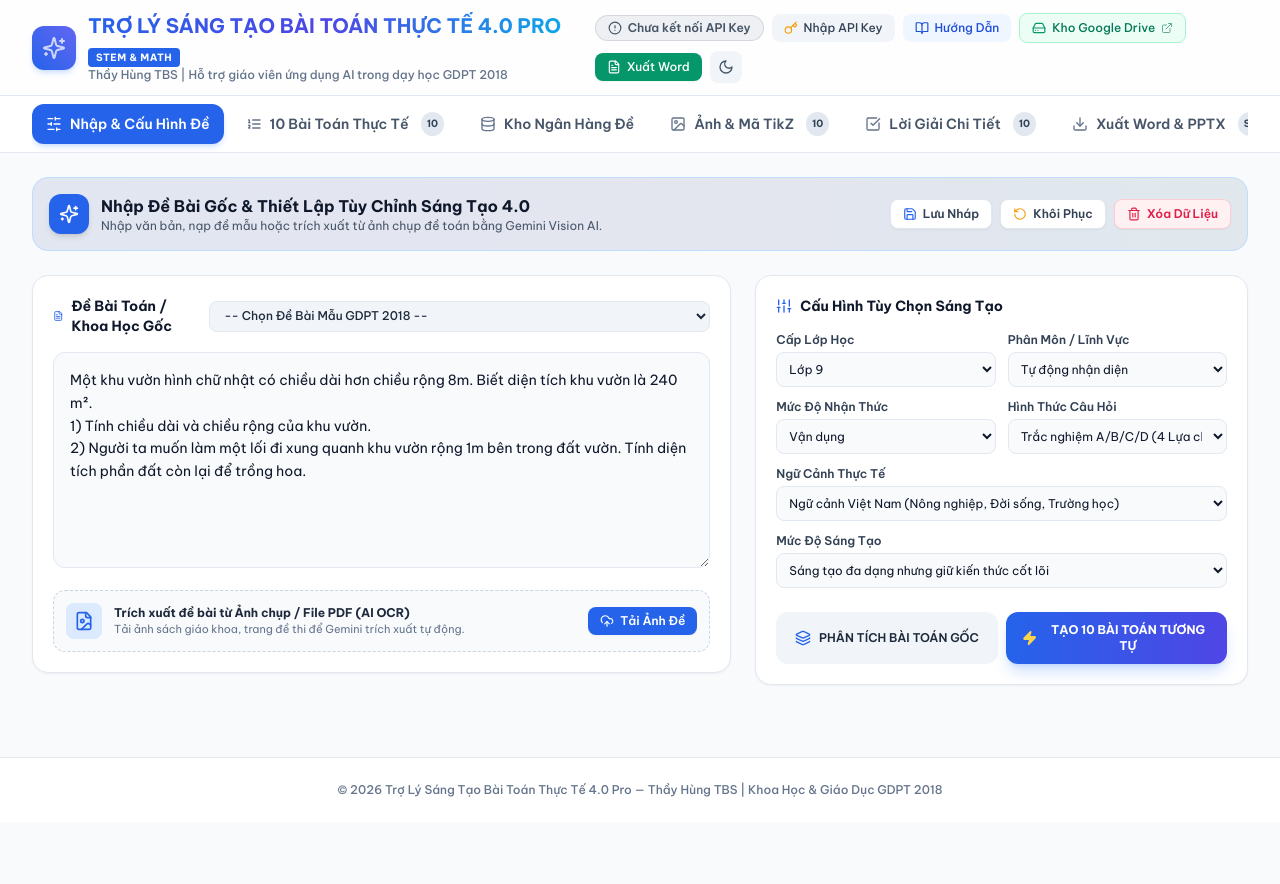
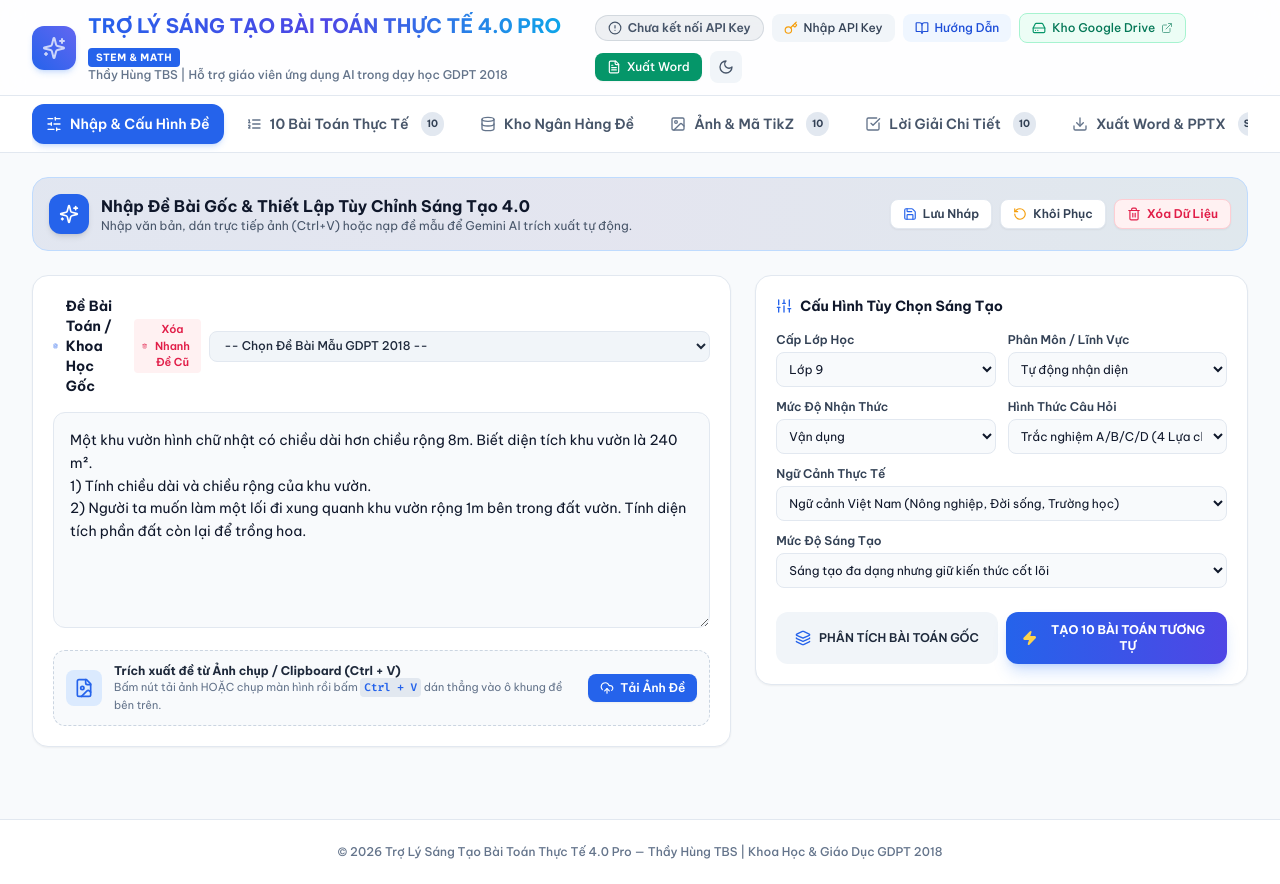
Before and after one commit to tailieutoantbs-art/TTThungtbs, a React (Vite) app: page / in a window 1280 px wide. Before the commit the page ends 822 px from the top, so only its background shows below. Built offline with nearby package versions, Linux system fonts and the light colour scheme.

Commit message:
Cập nhật ứng dụng Trợ Lý Sáng Tạo Bài Toán Thực Tế 4.0 Pro

```diff
--- a/src/components/InputTab.jsx
+++ b/src/components/InputTab.jsx
@@ -92,6 +92,57 @@ export const InputTab = ({
     }
   };
 
+  // Clipboard Image Paste Handler (Ctrl + V direct OCR)
+  const handlePasteImage = async (e) => {
+    const items = e.clipboardData?.items;
+    if (!items) return;
+
+    for (let i = 0; i < items.length; i++) {
+      const item = items[i];
+      if (item.type && item.type.indexOf('image') !== -1) {
+        e.preventDefault();
+        const blob = item.getAsFile();
+        if (!blob) continue;
+
+        if (!apiKey) {
+          alert('Chưa cài đặt Gemini API Key. Vui lòng cài đặt API Key để trích xuất đề từ ảnh dán.');
+          return;
+        }
+
+        setIsOcrLoading(true);
+        try {
+          const reader = new FileReader();
+          reader.onload = async (event) => {
+            const base64 = event.target.result;
+            const res = await fetch('/api/gemini/ocr-image', {
+              method: 'POST',
+              headers: { 'Content-Type': 'application/json' },
+              body: JSON.stringify({
+                imageBase64: base64,
+                mimeType: blob.type || 'image/png',
+                apiKey: apiKey,
+              }),
+            });
+
+            const data = await res.json();
+            if (data.success && data.extractedText) {
+              onChangeSourceText(data.extractedText);
+              alert('Đã trích xuất thành công đề bài từ ảnh chụp dán trực tiếp (Ctrl + V)!');
+            } else {
+              alert(data.error || 'Không thể trích xuất nội dung từ ảnh dán.');
+            }
+            setIsOcrLoading(false);
+          };
+          reader.readAsDataURL(blob);
+        } catch {
+          alert('Lỗi đọc dữ liệu ảnh từ clipboard.');
+          setIsOcrLoading(false);
+        }
+        break;
+      }
+    }
+  };
+
   return (
     <div className="space-y-6">
       {/* Top Instructions Banner */}
@@ -106,7 +157,7 @@ export const InputTab = ({
                 Nhập Đề Bài Gốc & Thiết Lập Tùy Chỉnh Sáng Tạo 4.0
               </h2>
               <p className="text-xs text-slate-600 dark:text-slate-400">
-                Nhập văn bản, nạp đề mẫu hoặc trích xuất từ ảnh chụp đề toán bằng Gemini Vision AI.
+                Nhập văn bản, dán trực tiếp ảnh (Ctrl+V) hoặc nạp đề mẫu để Gemini AI trích xuất tự động.
               </p>
             </div>
           </div>
@@ -139,10 +190,21 @@ export const InputTab = ({
         <div className="lg:col-span-7 space-y-4">
           <div className="p-5 rounded-2xl bg-white dark:bg-slate-900 border border-slate-200 dark:border-slate-800 shadow-sm space-y-4">
             <div className="flex flex-col sm:flex-row sm:items-center justify-between gap-2">
+              <div className="flex items-center gap-2">
                 <label className="text-sm font-bold text-slate-900 dark:text-slate-100 flex items-center gap-2">
                   <FileText className="w-4 h-4 text-blue-600" />
                   Đề Bài Toán / Khoa Học Gốc
                 </label>
+                {sourceProblemText && (
+                  <button
+                    onClick={() => onChangeSourceText('')}
+                    className="px-2 py-0.5 rounded text-[11px] font-semibold bg-rose-50 dark:bg-rose-950/40 text-rose-600 dark:text-rose-400 hover:bg-rose-100 transition-colors flex items-center gap-1"
+                    title="Xóa nhanh nội dung đề bài cũ"
+                  >
+                    <Trash2 className="w-3 h-3" /> Xóa Nhanh Đề Cũ
+                  </button>
+                )}
+              </div>
 
               {/* Sample Select Box */}
               <div className="flex items-center gap-2">
@@ -161,14 +223,23 @@ export const InputTab = ({
               </div>
             </div>
 
-            {/* Textarea Input */}
+            {/* Textarea Input with Clipboard Image Paste Handler */}
+            <div className="relative">
               <textarea
                 value={sourceProblemText}
                 onChange={(e) => onChangeSourceText(e.target.value)}
-              placeholder="Nhập hoặc dán nội dung đề bài toán thực tế gốc vào đây (Ví dụ: Một khu vườn hình chữ nhật có chiều dài hơn chiều rộng 8m. Diện tích khu vườn là 240 m2...)"
+                onPaste={handlePasteImage}
+                placeholder="Nhập/dán chữ đề bài toán gốc HOẶC DÁN TRỰC TIẾP ẢNH CHỤP ĐỀ (Ctrl + V) vào đây để AI đọc tự động..."
                 rows={8}
                 className="w-full p-4 rounded-xl text-sm bg-slate-50 dark:bg-slate-950 border border-slate-200 dark:border-slate-800 text-slate-900 dark:text-slate-100 focus:outline-none focus:ring-2 focus:ring-blue-500 font-sans leading-relaxed resize-y"
               />
+              {isOcrLoading && (
+                <div className="absolute inset-0 bg-slate-900/60 backdrop-blur-sm rounded-xl flex items-center justify-center text-white text-xs font-bold gap-2">
+                  <RefreshCw className="w-5 h-5 animate-spin text-blue-400" />
+                  Đang dùng AI đọc & trích xuất văn bản từ ảnh chụp...
+                </div>
+              )}
+            </div>
 
             {/* OCR Vision Upload Dropzone */}
             <div className="p-3 rounded-xl bg-slate-50 dark:bg-slate-950 border border-dashed border-slate-300 dark:border-slate-800 flex flex-col sm:flex-row items-center justify-between gap-3">
@@ -178,10 +249,10 @@ export const InputTab = ({
                 </div>
                 <div>
                   <h4 className="text-xs font-bold text-slate-800 dark:text-slate-200">
-                    Trích xuất đề bài từ Ảnh chụp / File PDF (AI OCR)
+                    Trích xuất đề từ Ảnh chụp / Clipboard (Ctrl + V)
                   </h4>
                   <p className="text-[11px] text-slate-500 dark:text-slate-400">
-                    Tải ảnh sách giáo khoa, trang đề thi để Gemini trích xuất tự động.
+                    Bấm nút tải ảnh HOẶC chụp màn hình rồi bấm <code className="bg-slate-200 dark:bg-slate-800 px-1 py-0.5 rounded text-blue-600 font-mono font-bold">Ctrl + V</code> dán thẳng vào ô khung đề bên trên.
                   </p>
                 </div>
               </div>
```
Lines whose indentation alone changed are shown as unchanged.
